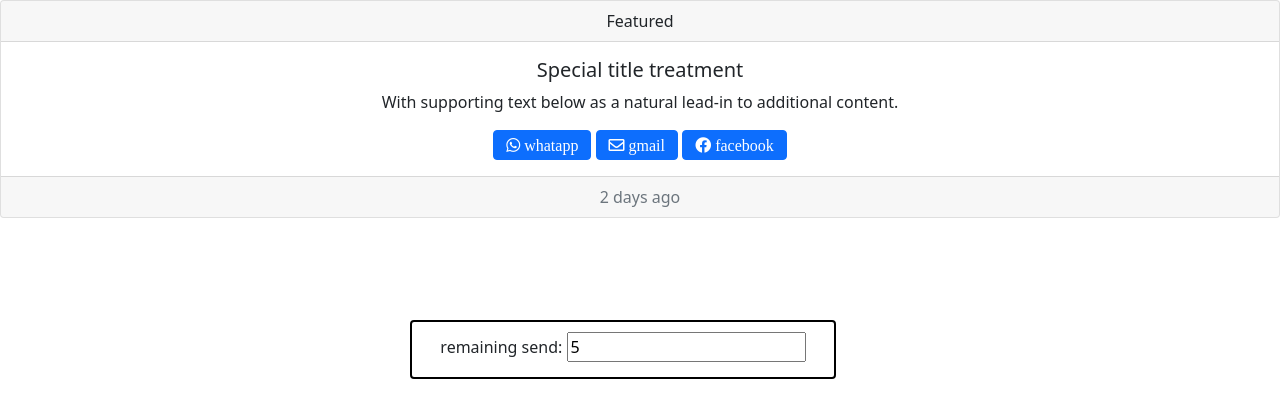
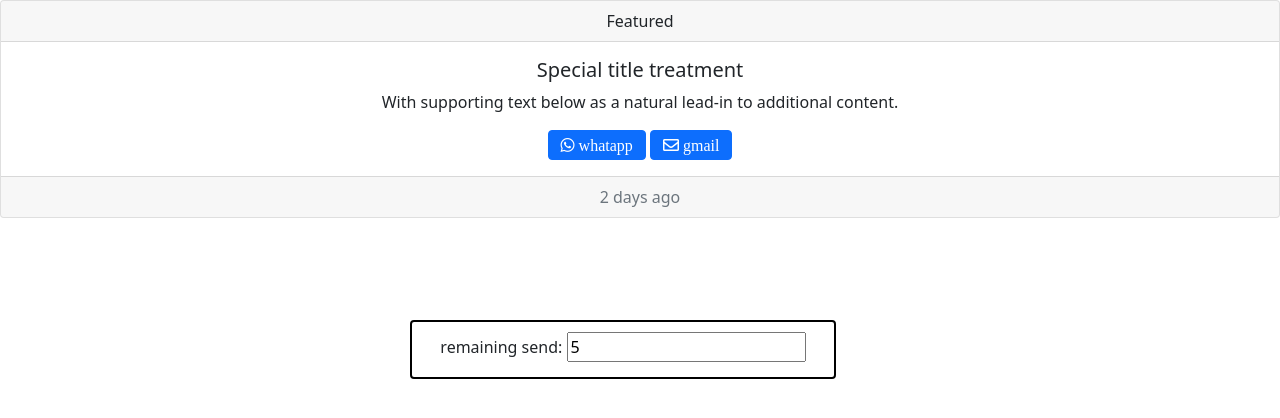
Before and after one commit to umangtalpara/offer_card, a plain HTML site: page index.html in a window 1280 px wide. Drawn offline with nearby package versions, Linux system fonts and the light colour scheme.

Commit message:
Update index.html

```diff
--- a/index.html
+++ b/index.html
@@ -50,8 +50,7 @@
                 onclick="window.open('https://wa.me/?text=abc www.abc.com')"> whatapp</a>
             <a id="instagram" href="mailto:?subject=oferr coupon &body=abc" class="btn btn-primary far fa-envelope ">
                 gmail</a>
-            <a id="facebook" onclick="window.open('https://m.me/&message=abc')" class="btn btn-primary fab fa-facebook">
-                facebook</a>
+
         </div>
         <div class="card-footer text-muted">
             2 days ago
```
